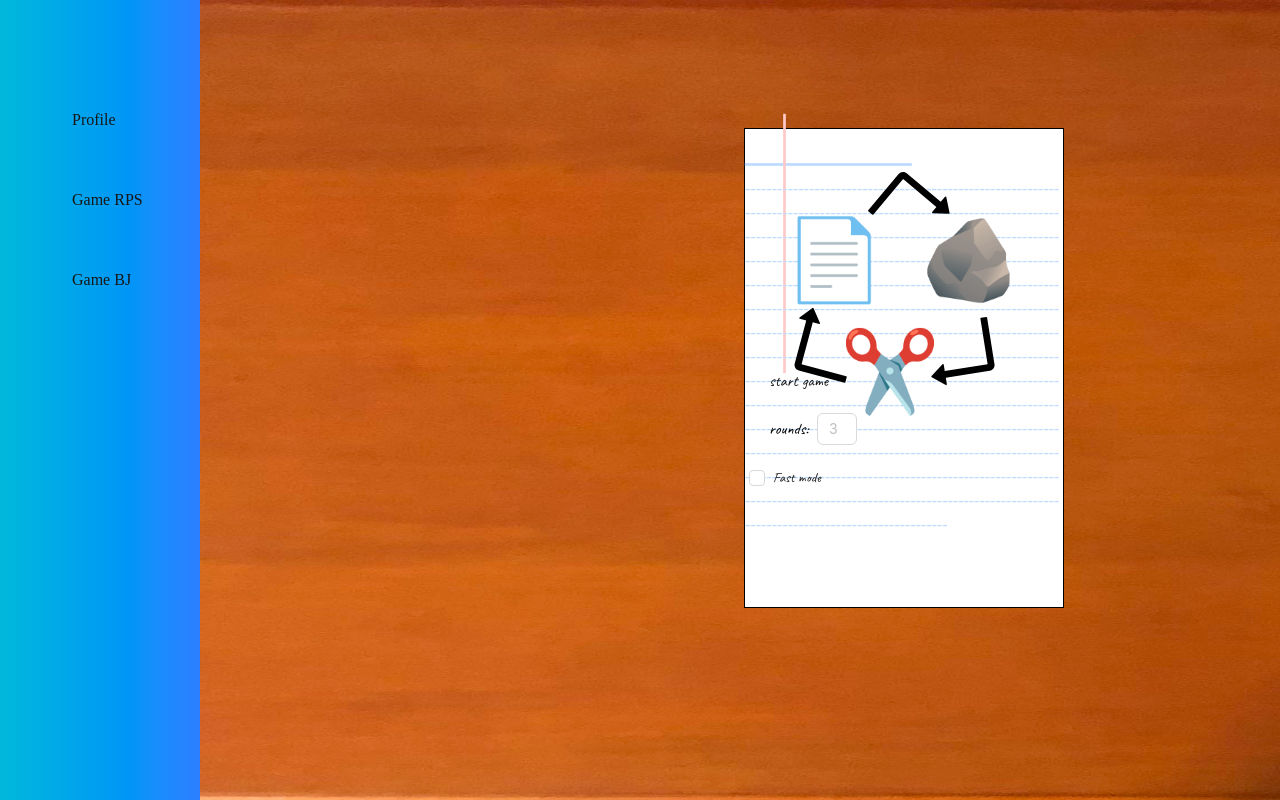
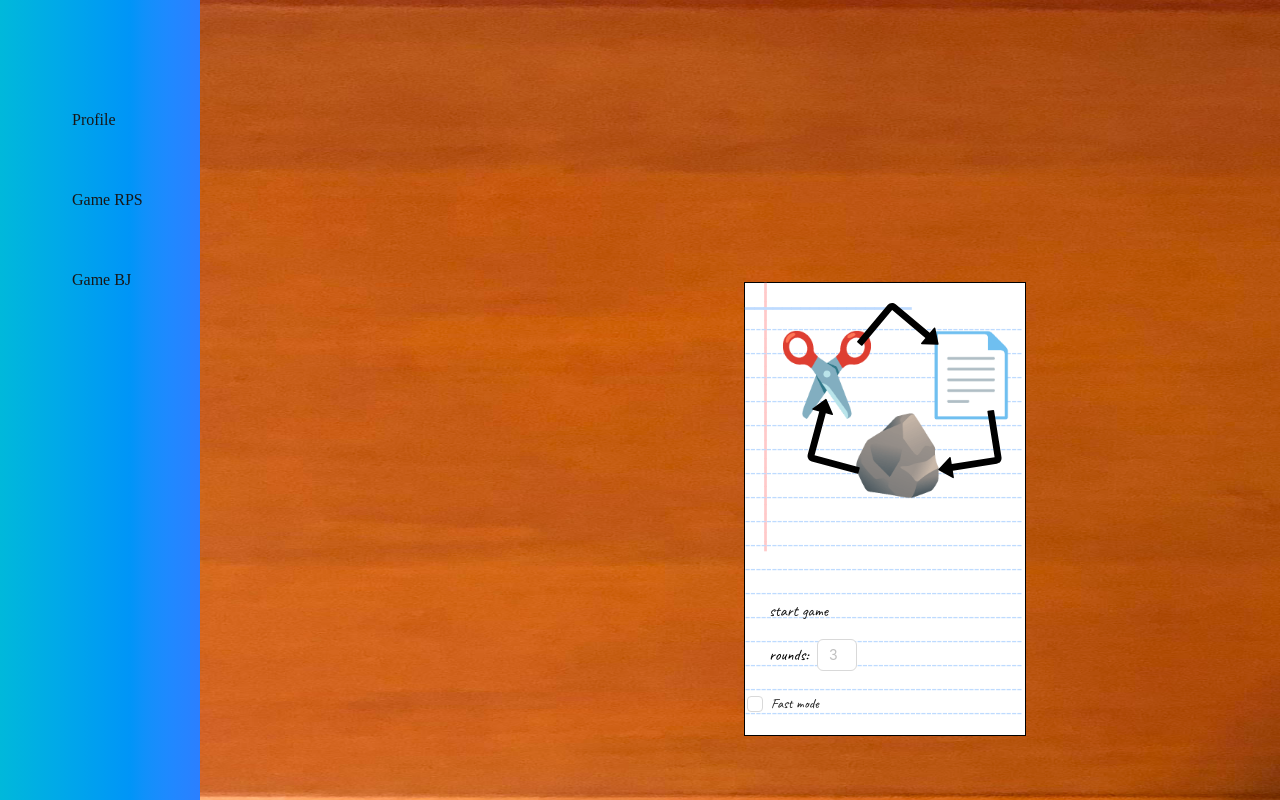
Before and after one commit to gagecantrelle/CardBattler, a React app: page /Home in a window 1280 px wide. Both pictures are taken after a click on the button "Game RPS". Built offline with nearby package versions, Linux system fonts and the light colour scheme; no server answers.

Commit message:
refactor RPS start Page to try and stay consistent base on the screen size

```diff
--- a/Client/components/game/RPS/RPS.tsx
+++ b/Client/components/game/RPS/RPS.tsx
@@ -83,23 +83,27 @@ const gameMode: CheckboxProps['onChange'] = (e) => {
     setMode('fast')
   }
 };
+
+useEffect(()=>{
+  console.log(window.innerHeight)
+},[])
   return (
  <DndProvider backend={HTML5Backend}>
  {gameStart === false && <>
-  <div className="bg-white fixed w-[40vh] h-[60vh] left-[93vh] bottom-[24vh] bottom-[18vh] border-1 border-solid">
-    <div className="text-red-200 rotate-90 relative right-30 top-33 tracking-tight">━━━━━━━━━━━━━━━━━━━━━━━━━━━━</div>
-    <div className="text-blue-200 tracking-tight">━━━━━━━━━━━━━━━━━━</div>
-    <div className="text-blue-200 relative">{paper.paperString2}</div>
-    <button onClick={()=>{gameOn('start', null, null)}} className={`${darkmode ? 'lightButton': 'darkButton'} relative bottom-[21vh] left-6 paperText`}> start game</button>
-    <div className="w-10 relative bottom-[18vh] left-6 paperText">rounds:<Input placeholder="3" onInput={(e)=>{howManyRounds(e.target.value)}} className="relative bottom-[3.5vh] left-12"></Input></div>
-  <Checkbox onChange={gameMode} className='relative bottom-[19vh] left-1'><div className="paperText">Fast mode</div></Checkbox>
+  <div className="bg-white fixed w-70.5 h-113.5 left-[93vh] bottom-16 border-1 border-solid">
+    <div className="text-red-200 rotate-90 relative right-30 top-32 tracking-tight">━━━━━━━━━━━━━━━━━━━━━━━━━━━━━</div>
+    <div className="text-blue-200 relative bottom-2.5 tracking-tight">━━━━━━━━━━━━━━━━━━</div>
+    <div className="text-blue-200 relative bottom-3.5">{paper.paperString2}</div>
+    <button onClick={()=>{gameOn('start', null, null)}} className={`${darkmode ? 'lightButton': 'darkButton'} relative bottom-35 left-6 paperText`}> start game</button>
+    <div className="w-10 relative bottom-30 left-6 paperText">rounds:<Input placeholder="3" onInput={(e)=>{howManyRounds(e.target.value)}} className="relative bottom-7 left-12"></Input></div>
+  <Checkbox onChange={gameMode} className='relative bottom-32 left-0.5'><div className="paperText">Fast mode</div></Checkbox>
+  <div className="absolute left-44 bottom-75" style={{ fontSize: '10vh' }}>📄</div>
+<div className="absolute left-26 bottom-55" style={{ fontSize: '10vh' }}>🪨</div>
+<div className="absolute left-8 bottom-75" style={{ fontSize: '10vh' }}>✂️</div>
+<EnterOutlined style={{ fontSize: '10vh' }} className="absolute bottom-65 left-13 z-6" rotate={105}/>
+<EnterOutlined style={{ fontSize: '10vh' }} className="absolute bottom-89 left-29 z-6" rotate={220}/>
+<EnterOutlined style={{ fontSize: '10vh' }} className="absolute bottom-62.5 left-45.5 z-6" rotate={-9}/>
   </div>
-<div className="fixed left-[98vh] top-[25vh]" style={{ fontSize: '10vh' }}>📄</div>
-<div className="fixed left-[115vh] top-[25vh]" style={{ fontSize: '10vh' }}>🪨</div>
-<div className="fixed left-[105vh] top-[39vh]" style={{ fontSize: '10vh' }}>✂️</div>
-<EnterOutlined style={{ fontSize: '10vh' }} className="fixed bottom-[52vh] left-[98vh] z-6" rotate={105}/>
-<EnterOutlined style={{ fontSize: '10vh' }} className="fixed bottom-[69vh] left-[109vh] z-6" rotate={220}/>
-<EnterOutlined style={{ fontSize: '10vh' }} className="fixed bottom-[51vh] left-[115vh] z-6" rotate={-9}/>
   </>}
 
 
--- a/Client/styles/paperString.ts
+++ b/Client/styles/paperString.ts
@@ -1,4 +1,4 @@
 const paperString: String = '--------------------------------------------------------------------------------------------------------------------------------------------------------------------------------------------------------------------------------------------------------------------------------------------------------------------------------------------------------------------------------------------------------------------------------------------------------------------------------------------------------------------------------------------------------------------------------------------'
-const paperString2: String = '------------------------------------------------------------------------------------------------------------------------------------------------------------------------------------------------------------------------------------------------------------------------------------------------------------------------------------------------------------------------------------------------------------------------------------------------------------------------------------------------------------------------------------------------------------------------------------------------------------------------------------------------------------------------------------------------------------------------------------------------------------------------------------------------------------------------------------------------------------------------------------------------'
+const paperString2: String = '--------------------------------------------------------------------------------------------------------------------------------------------------------------------------------------------------------------------------------------------------------------------------------------------------------------------------------------------------------------------------------------------------------------------------------------------------------------------------------------------------------------------------------------------------------------------------------------------------------------------------------------------------------------------------------------------------------------------------------------------------------------------------------------------------------------------------------------------------------------------------------------------------------------------'
 const paper: object = {paperString, paperString2}
 export default paper
--- a/tailwind.config.js
+++ b/tailwind.config.js
@@ -9,7 +9,7 @@ module.exports = {
       },
       colors:{
         softblue: '#B9D6F2'
-      }
+      },
     },
   },
 };
```
Also changed, not shown: 1 other file (tests, documents, lock files or other folders).
